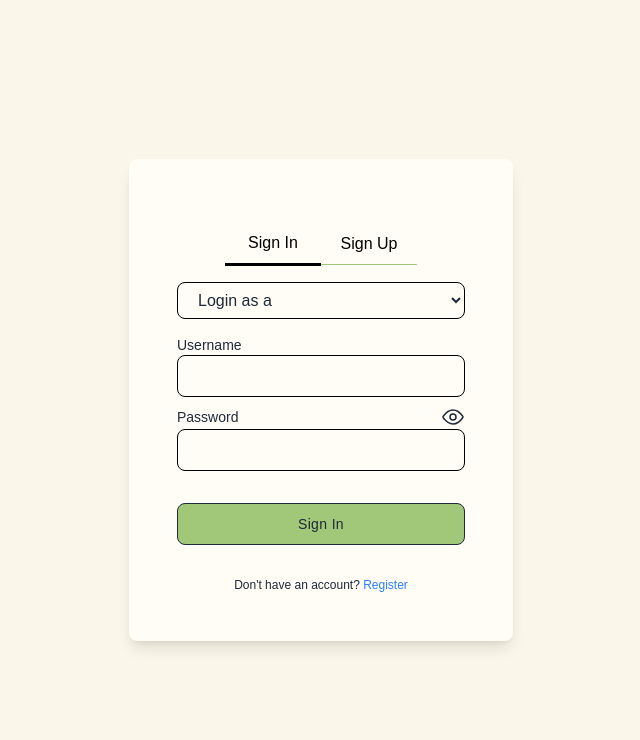
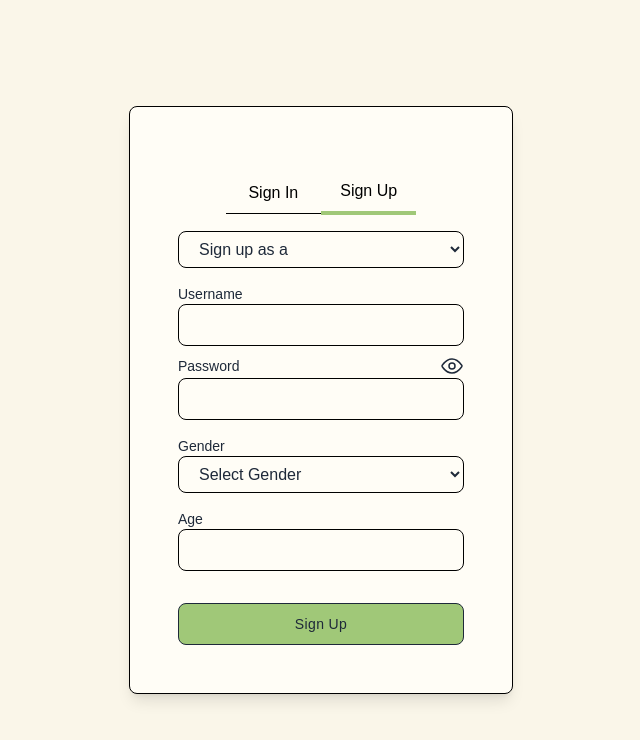
Before and after one commit to mohit12932/haxkthxn, a Next.js app in the folder client/: page /Homepage/SignUp in a window 1280 px wide. Shown: the top 740 px of the page, without its empty margins (319-959 px from the left). Built offline with nearby package versions, Linux system fonts and the light colour scheme.

Commit message:
Update DoctorPortal and SignIn/SignUp pages with styling improvements and routing adjustments

```diff
--- a/client/src/app/Homepage/SignIn/page.jsx
+++ b/client/src/app/Homepage/SignIn/page.jsx
@@ -50,7 +50,7 @@ const Page = () => {
 
             <div className="flex items-center justify-center mt-6">
                 <a href="#" className="w-1/3 pb-2 '
-                ' text-black font-medium text-center capitalize border-b-3 border-[#A0C878]">
+                ' text-black font-medium text-center capitalize border-b-4 border-[#A0C878]">
                     sign in
                 </a>
 
@@ -103,7 +103,7 @@ const Page = () => {
 
 
         <div className="mt-8">
-            <button disabled={isSubmitting} className="w-full bg-[#A0C878] px-6 py-2.5 text-sm text-gray-800 font-medium tracking-wide hover:text-gray-800 capitalize transition-colors duration-300 transform  border rounded-lg hover:bg-white focus:outline-none focus:ring focus:ring-gray-300 focus:ring-opacity-50">
+            <button disabled={isSubmitting} className="w-full bg-[#A0C878] px-6 py-2.5 text-sm text-gray-800 font-medium tracking-wide hover:text-gray-800 capitalize transition-colors duration-300 transform  border rounded-lg hover:bg-[#d0ebb5] focus:outline-none focus:ring focus:ring-gray-300 focus:ring-opacity-50">
                 Sign In
             </button>
         </div>
--- a/client/src/app/Homepage/SignUp/page.jsx
+++ b/client/src/app/Homepage/SignUp/page.jsx
@@ -1,15 +1,14 @@
 "use client"
-import React,{useState,useEffect} from 'react'
+import React, { useState, useEffect } from 'react'
 import { useForm } from "react-hook-form"
 import { useRouter } from 'next/navigation';
 import axios from 'axios';
-import Image from 'next/image'
 
 const Page = () => {
-    const { register, handleSubmit,setError,clearErrors, formState: { errors,isSubmitting } } = useForm();
+    const { register, handleSubmit, setError, clearErrors, formState: { errors, isSubmitting } } = useForm();
     const router = useRouter();
 
-    const [Client,setClient]=useState(0);
+    const [Client, setClient] = useState(0);
     const [isPasswordVisible, setIsPasswordVisible] = useState(false);
 
     useEffect(() => {
@@ -17,24 +16,23 @@ const Page = () => {
     }, []);
 
     const togglePasswordVisibility = () => {
-        setIsPasswordVisible(!isPasswordVisible); };
+        setIsPasswordVisible(!isPasswordVisible);
+    };
 
-        const onSubmit = async (data)=> {
+    const onSubmit = async (data) => {
+        try {
+            let response = await axios.post(`${process.env.NEXT_PUBLIC_SERVER_URL}/signup`, data);
+            let result = response.data;
 
-            try{ let response = await axios.post(`${process.env.NEXT_PUBLIC_SERVER_URL}/signin`,data);
-                let result =response.data;
-
-                if(response.status==201){
-                    alert("Logged in Successfully")
-                    if(Client){
+            if (response.status === 201) {
+                alert("Signed up Successfully");
                 localStorage.setItem('token', result.token);
                 localStorage.setItem('user', JSON.stringify(result.user));
-                   localStorage.setItem('friends', result.friends);}
                 router.push('/Doctor');
             }
-                }catch (error) {
+        } catch (error) {
             if (error.response && error.response.status === 409) {
-                        setError("existUser", { message: error.response.data.error });
+                setError("existUser ", { message: error.response.data.error });
             } else {
                 console.error(error);
                 alert('An unexpected error occurred');
@@ -43,40 +41,38 @@ const Page = () => {
     }
 
     return (
-    <div className="bg-[#FAF6E9] bg-cover bg-no-repeat h-screen  flex justify-center items-center">
-      <div className="w-full h-auto bg-[#FFFDF6] max-w-72 sm:max-w-sm py-6 sm:py-12 sm:px-6  mx-auto  border- border-black  rounded-lg shadow-lg ">
-    <div className="container  flex items-baseline justify-center h-auto px-6 mx-auto">
-        <form className="w-full max-w-md"onSubmit={handleSubmit(onSubmit)}>
+        <div className="bg-[#FAF6E9] bg-cover bg-no-repeat h-screen flex justify-center items-center">
+            <div className="w-full h-auto bg-[#FFFDF6] max-w-72 sm:max-w-sm py-6 sm:py-12 sm:px-6 mx-auto border border-black rounded-lg shadow-lg">
+                <div className="container flex items-baseline justify-center h-auto px-6 mx-auto">
+                    <form className="w-full max-w-md" onSubmit={handleSubmit(onSubmit)}>
 
                         <div className="flex items-center justify-center mt-6">
-                <a href="#" className="w-1/3 pb-2 '
-                ' text-black font-medium text-center capitalize border-b-3 ">
+                            <a href="./SignIn" className="w-1/3 pb-2 text-black font-medium text-center capitalize border-b">
                                 sign in
                             </a>
 
-                <a href="./SignUp" className="w-1/3 pb-2  text-black font-medium text-center capitalize border-b border-[#A0C878]">
+                            <a href="./SignUp" className="w-1/3 pb-2 text-black font-medium text-center capitalize border-b-4 border-[#A0C878]">
                                 sign up
                             </a>
                         </div>
 
-            {errors.existUser && <p className="text-sm  mt-2 text-center text-red-400">{errors.existUser.message}</p>}
+                        {errors.existUser  && <p className="text-sm mt-2 text-center text-red-400">{errors.existUser .message}</p>}
 
                         <div className="mt-4">
-        <select  {...register("userOption", { required: "Please select an option" })}
-          className="block w-full px-4 py-2 border border-black rounded-lg bg-transparent focus:border-blue-300 focus:ring-blue-300 focus:outline-none focus:ring focus:ring-opacity-40 text-gray-800"
-        >
-          <option value="">Login as a</option>
-          <option value="option1">Patient</option>
-          <option value="option2">Doctor</option>
+                            <select {...register("userOption", { required: "Please select an option" })}
+                                className="block w-full px-4 py-2 border border-black rounded-lg bg-transparent focus:border-blue-300 focus:ring-blue-300 focus:outline-none focus:ring focus:ring-opacity-40 text-gray-800">
+                                <option value="">Sign up as a</option>
+                                <option value="patient">Patient</option>
+                                <option value="doctor">Doctor</option>
                             </select>
                         </div>
 
                         <div className="mt-4">
-            <label htmlFor="username"  className="block text-sm font-medium text-gray-800">Username</label>
-            <input type="text"  {...register("emailaddress", { required:'Username is required' })} onChange={() => clearErrors('existUser')}
-            className="block w-full px-4 py-2 border  border-black bg-transparent rounded-lg focus:border-blue-300 focus:ring-blue-300 focus:outline-none focus:ring focus:ring-opacity-40" />
+                            <label htmlFor="username" className="block text-sm font-medium text-gray-800">Username</label>
+                            <input type="text" {...register("username", { required: 'Username is required' })} onChange={() => clearErrors('existUser ')}
+                                className="block w-full px-4 py-2 border border-black bg-transparent rounded-lg focus:border-blue-300 focus:ring-blue-300 focus:outline-none focus:ring focus:ring-opacity-40" />
                         </div>
-        {errors.Username && <p className="text-sm text-red-400">{errors.Username.message}</p>}
+                        {errors.username && <p className="text-sm text-red-400">{errors.username.message}</p>}
 
                         <div className="mt-2">
                             <div className="flex items-center justify-between">
@@ -94,27 +90,37 @@ const Page = () => {
                  </span>
                             </div>
 
-            <input type={isPasswordVisible ? 'text' : 'password'}  {...register("Password", { required: 'Password is required',
-            minLength: { value: 6,
-              message: 'Password must be at least 6 characters long'}, })} onChange={() => clearErrors('existUser')}
-              className="block w-full  border-black px-4 py-2 bg-transparent border rounded-lg focus:border-blue-300 focus:ring-blue-300 focus:outline-none focus:ring focus:ring-opacity-40" />
+                            <input type={isPasswordVisible ? 'text' : 'password'} {...register("password", { required: 'Password is required', minLength: { value: 6, message: 'Password must be at least 6 characters long' } })} onChange={() => clearErrors('existUser ')}
+                                className="block w-full border-black px-4 py-2 bg-transparent border rounded-lg focus:border-blue-300 focus:ring-blue-300 focus:outline-none focus:ring focus:ring-opacity-40" />
                         </div>
-        {errors.Password && <p className="text-sm text-red-400">{errors.Password.message}</p>}
+                        {errors.password && <p className="text-sm text-red-400">{errors.password.message}</p>}
 
+                        <div className="mt-4">
+                            <label htmlFor="gender" className="block text-sm font-medium text-gray-800">Gender</label>
+                            <select {...register("gender", { required: 'Gender is required' })}
+                                className="block w-full px-4 py-2 border border-black rounded-lg bg-transparent focus:border-blue-300 focus:ring-blue-300 focus:outline-none focus:ring focus:ring-opacity-40 text-gray-800">
+                                <option value="">Select Gender</option>
+                                <option value="male">Male</option>
+                                <option value="female">Female</option>
+                                <option value="other">Other</option>
+                            </select>
+                        </div>
+                        {errors.gender && <p className="text-sm text-red-400">{errors.gender.message}</p>}
+
+                        <div className="mt-4">
+                            <label htmlFor="age" className="block text-sm font-medium text-gray-800">Age</label>
+                            <input type="number" {...register("age", { required: 'Age is required', min: { value: 1, message: 'Age must be at least 1' } })} onChange={() => clearErrors('existUser ')}
+                                className="block w-full px-4 py-2 border border-black bg-transparent rounded-lg focus:border-blue-300 focus:ring-blue-300 focus:outline-none focus:ring focus:ring-opacity-40" />
+                        </div>
+                        {errors.age && <p className="text-sm text-red-400">{errors.age.message}</p>}
 
                         <div className="mt-8">
-            <button disabled={isSubmitting} className="w-full bg-[#A0C878] px-6 py-2.5 text-sm text-gray-800 font-medium tracking-wide hover:text-gray-800 capitalize transition-colors duration-300 transform  border rounded-lg hover:bg-white focus:outline-none focus:ring focus:ring-gray-300 focus:ring-opacity-50">
-                Sign In
+                            <button disabled={isSubmitting} className="w-full bg-[#A0C878] px-6 py-2.5 text-sm text-gray-800 font-medium tracking-wide hover:text-gray-800 capitalize transition-colors duration-300 transform border rounded-lg hover:bg-[#d0ebb5]  focus:outline-none focus:ring focus:ring-gray-300 focus:ring-opacity-50">
+                                Sign Up
                             </button>
                         </div>
-
-    <p className="mt-8 text-xs text-gray-800 font-light text-center"> Don&apos;t have an account? <a href="./SignUp" className="font-medium text-blue-500 hover:underline">Register</a></p>
-
                     </form>
-
-
                 </div>
-
             </div>
         </div>
     )
--- a/client/src/app/page.js
+++ b/client/src/app/page.js
@@ -6,7 +6,7 @@ export default function Home() {
   const router = useRouter();
 
   useEffect(() => {
-    router.push('./Homepage/SignIn');
+    router.push('./DoctorPortal');
   });
 
   return (
```
Also changed, not shown: client/src/app/DoctorPortal/page.jsx (+4 -4 lines). Lines whose indentation alone changed are shown as unchanged.
